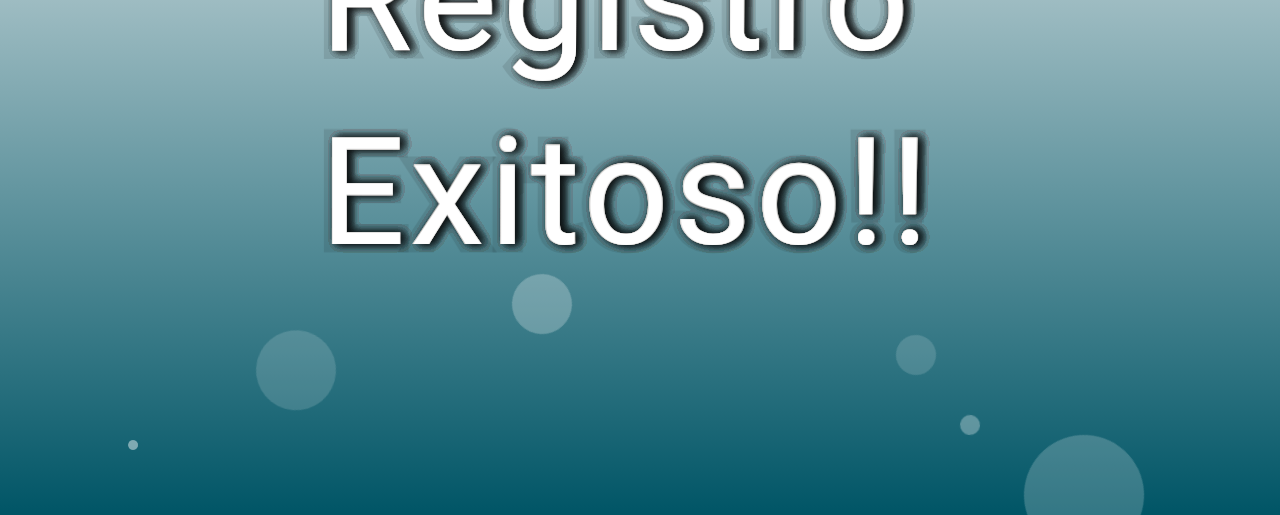
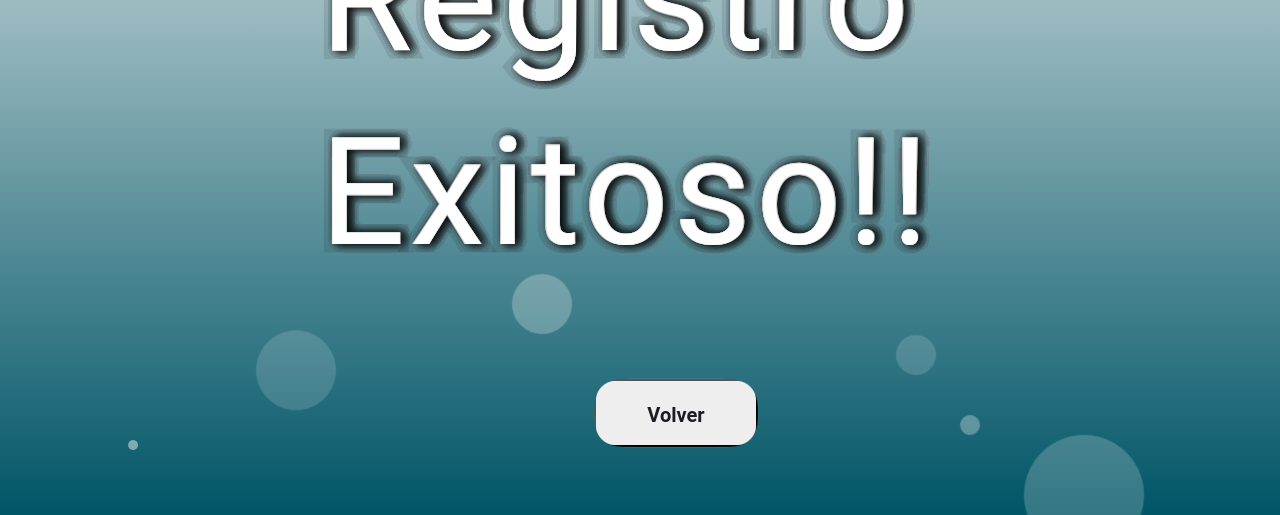
Before and after one commit to aeud83/WebPage, a website: page Success.html in a window 1280 px wide. Shown: the part 285-800 px from the top of the page. Drawn offline with nearby package versions, Linux system fonts and the light colour scheme; a web font is replaced by a local one.

Commit message:
Success Page y Modificaciones

```diff
--- a/Success.html
+++ b/Success.html
@@ -14,7 +14,23 @@
   <section class="example2">
     <img class="Logo" src="public/Images/LOGO240x231Drc.png" alt="Logo">
     <ul class="cuadrados">
-      <form action="/" class="form-signin" method="POST">
+      <form action="/Success" class="form-signin" method="POST">
+        <div class="wrapper">
+            <button class="button volver" href="#" type="submit">Volver</button>
+        </div>
+
+        <!-- Filter: https://css-tricks.com/gooey-effect/ -->
+        <svg style="visibility: hidden; position: absolute;" width="0" height="0" xmlns="http://www.w3.org/2000/svg" version="1.1">
+          <defs>
+            <filter id="goo">
+              <feGaussianBlur in="SourceGraphic" stdDeviation="10" result="blur" />
+              <feColorMatrix in="blur" mode="matrix" values="1 0 0 0 0  0 1 0 0 0  0 0 1 0 0  0 0 0 19 -9" result="goo" />
+              <feComposite in="SourceGraphic" in2="goo" operator="atop" />
+            </filter>
+          </defs>
+        </svg>
+
+      </div>
         <div class="stage deepshadow">
           <div class="layer deepshadow"></div>
           <div class="layer"></div>
--- a/public/Estilos/EstylesNP.css
+++ b/public/Estilos/EstylesNP.css
@@ -381,3 +381,70 @@ body {
       0 22px 30px rgba(0, 0, 0, 0.9);
       z-index: 1;
   }
+
+  /* *******************Estilo del Boton********************************** */
+  :root {
+      --bg: #1a1e24;
+      --color: #eee;
+      --font: Montserrat, Roboto, Helvetica, Arial, sans-serif;
+  }
+
+  .wrapper {
+      padding: 1.5rem 0;
+      filter: url('#goo');
+  }
+
+  .button {
+      display: inline-block;
+      text-align: center;
+      background: var(--color);
+      color: var(--bg);
+      font-weight: bold;
+      padding: 1.18em 1.32em 1.03em;
+      line-height: 1;
+      border-radius: 1em;
+      position: relative;
+      min-width: 8.23em;
+      text-decoration: none;
+      font-family: var(--font);
+      font-size: 1.25rem;
+      left: 56rem;
+      bottom: 3rem;
+  }
+
+  .button:before,
+  .button:after {
+      width: 4.4em;
+      height: 2.95em;
+      position: absolute;
+      content: "";
+      display: inline-block;
+      background: var(--color);
+      border-radius: 50%;
+      transition: transform 1s ease;
+      transform: scale(0);
+      z-index: -1;
+  }
+
+  .button:before {
+      top: -25%;
+      left: 20%;
+  }
+
+  .button:after {
+      bottom: -25%;
+      right: 20%;
+  }
+
+  .button:hover:before,
+  .button:hover:after {
+      transform: none;
+  }
+
+.volver{
+  position: relative;
+  z-index: 2;
+  top: 40rem;
+  left: 1rem;
+
+}
```
Also changed, not shown: App.js (+6 -1 lines), ErrorPage.html (+1 -0 lines), public/Estilos/EstiloError.css (+7 -0 lines).
